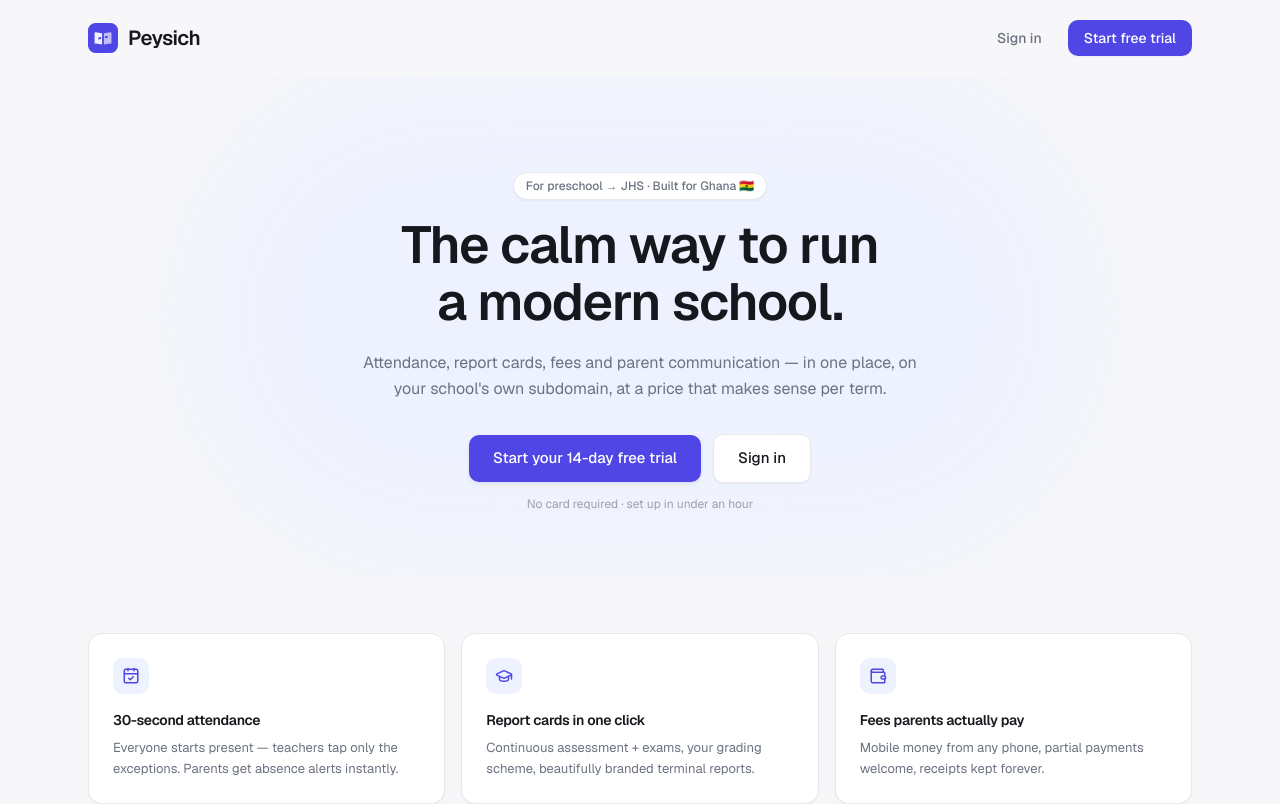
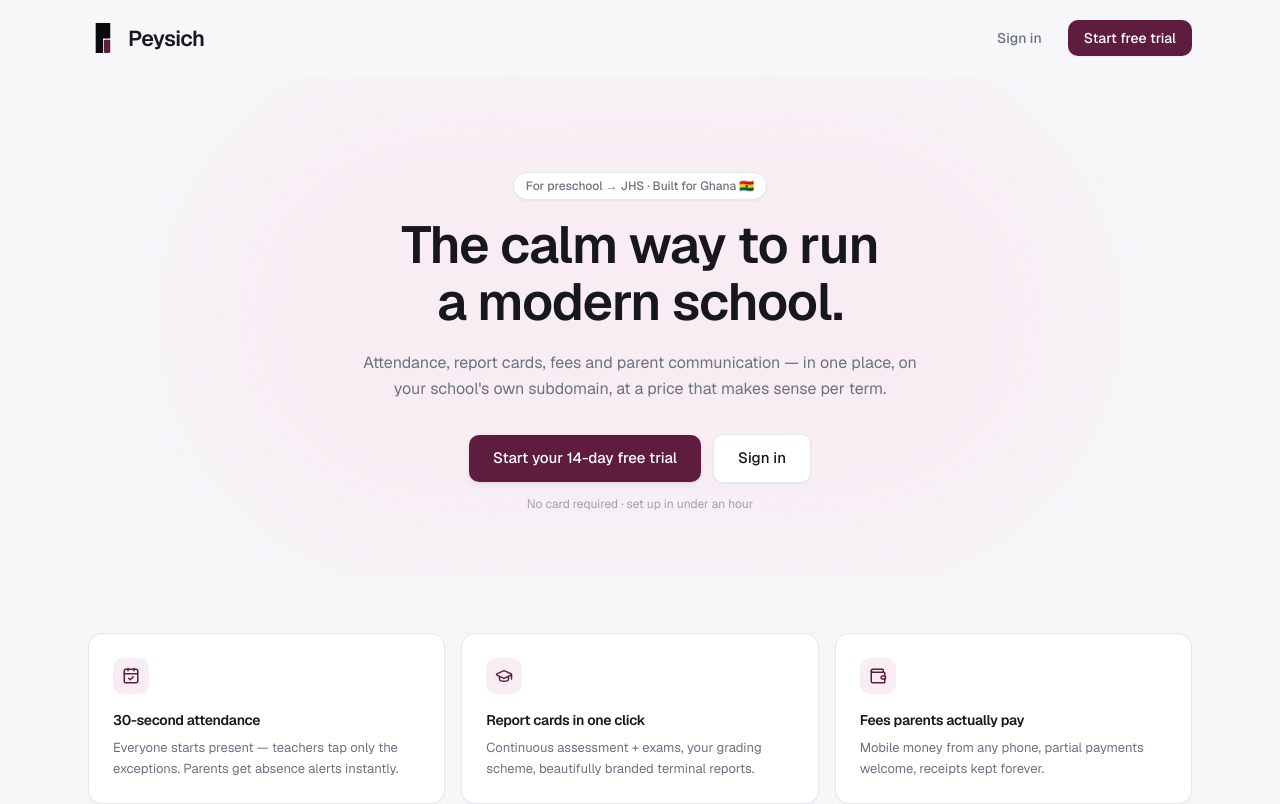
Before and after one commit to ElkanHub/Peysich, a Next.js app: page / in a window 1280 px wide. Shown: the top 804 px of the page. Built offline with nearby package versions, Linux system fonts and the light colour scheme.

Commit message:
Brand: official Peysich logo (block P + wine accent) as SVG in all placements; full palette rebrand to wine/plum-ink derived from the mark
Co-Authored-By: Claude Fable 5 <noreply@anthropic.com>
Claude-Session: https://claude.ai/code/session_01RTWeMXzuUk1eb2TUpopCid

```diff
--- a/src/app/globals.css
+++ b/src/app/globals.css
@@ -4,10 +4,10 @@
    One deliberate look: ink sidebar, paper canvas, hairline borders,
    a single confident accent. Swap the brand block to re-skin (logo colors). */
 :root {
-  /* brand — replace these three when the real logo lands */
-  --brand: #4f46e5;
-  --brand-strong: #4338ca;
-  --brand-soft: #eef2ff;
+  /* brand — from the Peysich logo (wine accent) */
+  --brand: #5e1d3e;
+  --brand-strong: #4a1730;
+  --brand-soft: #f7edf3;
 
   /* canvas */
   --background: #f7f7f9;
@@ -20,13 +20,13 @@
   --border: #e6e8ec;
   --border-strong: #d5d8de;
 
-  /* ink chrome (sidebar / topbars) */
-  --ink: #16192c;
-  --ink-2: #1e2238;
-  --ink-border: #2a2f4a;
-  --ink-text: #c9cde4;
+  /* ink chrome (sidebar / topbars) — plum-tinted near-black, from the logo */
+  --ink: #1a1218;
+  --ink-2: #251a23;
+  --ink-border: #362737;
+  --ink-text: #d8c9d4;
   --ink-text-strong: #ffffff;
-  --ink-active: #313866;
+  --ink-active: #45253c;
 
   /* semantics */
   --primary: var(--brand);
--- a/src/app/platform/layout.tsx
+++ b/src/app/platform/layout.tsx
@@ -13,7 +13,7 @@ export default async function PlatformLayout({ children }: { children: React.Rea
       <header className="sticky top-0 z-30 border-b border-ink-border bg-ink">
         <div className="mx-auto flex h-13 max-w-6xl items-center gap-6 px-6">
           <span className="flex items-center gap-2.5">
-            <LogoMark size={26} />
+            <LogoMark size={26} variant="light" />
             <span className="text-[13px] font-semibold text-ink-text-strong">Peysich Console</span>
           </span>
           <nav className="flex items-center gap-1 text-[13px]">
--- a/src/app/s/[school]/settings/page.tsx
+++ b/src/app/s/[school]/settings/page.tsx
@@ -107,7 +107,7 @@ export default async function Settings({ params }: { params: Promise<{ school: s
         <p className="text-sm text-muted-foreground">Used on report cards, invoices, receipts, emails and SMS.</p>
         <form action={saveBranding.bind(null, slug)} className="mt-3 grid grid-cols-2 gap-3">
           <Field label="Motto"><input name="motto" defaultValue={b.motto} className={inputCls} /></Field>
-          <Field label="Primary color"><input name="primaryColor" defaultValue={b.primaryColor} placeholder="#4338ca" className={inputCls} /></Field>
+          <Field label="Primary color"><input name="primaryColor" defaultValue={b.primaryColor} placeholder="#5E1D3E" className={inputCls} /></Field>
           <Field label="Address"><input name="address" defaultValue={b.address} className={inputCls} /></Field>
           <Field label="Phone"><input name="phone" defaultValue={b.phone} className={inputCls} /></Field>
           <Field label="Email"><input name="email" defaultValue={b.email} className={inputCls} /></Field>
--- a/src/app/s/[school]/students/[id]/report/[termId]/page.tsx
+++ b/src/app/s/[school]/students/[id]/report/[termId]/page.tsx
@@ -23,7 +23,7 @@ export default async function ReportCard({ params }: {
   const [t] = await db.select().from(terms).where(eq(terms.id, termId));
   const [y] = t ? await db.select().from(academicYears).where(eq(academicYears.id, t.yearId)) : [null];
   const b = school.branding;
-  const color = b.primaryColor || "#4338ca";
+  const color = b.primaryColor || "#5E1D3E";
 
   return (
     <div className="mx-auto max-w-2xl bg-white p-8 text-black print:p-0">
--- a/src/ui/logo.tsx
+++ b/src/ui/logo.tsx
@@ -1,13 +1,33 @@
-/** Peysich mark — PLACEHOLDER until the real logo SVG lands (then only this
- *  file and app/icon.svg change; every usage site stays put).
- *  Mark: an open book forming a rising step — education + growth. */
-export function LogoMark({ size = 28, className }: { size?: number; className?: string }) {
+/** Peysich brand mark — derived from the official logo: a block "P" with a
+ *  wine accent. `variant="light"` (white P) for dark surfaces, `variant="dark"`
+ *  (near-black P) for light surfaces; the wine block is constant.
+ *  Geometry traced from the source files (4096px masters, normalized ÷4). */
+const WINE = "#5E1D3E";
+
+export function LogoMark({ size = 28, variant = "dark", className }: {
+  size?: number; variant?: "light" | "dark"; className?: string;
+}) {
+  const p = variant === "light" ? "#FFFFFF" : "#0A0A0A";
   return (
-    <svg width={size} height={size} viewBox="0 0 32 32" fill="none" className={className} aria-hidden>
-      <rect width="32" height="32" rx="8" fill="var(--brand, #4f46e5)" />
-      <path d="M7 22.5V10.8c0-.6.5-1.1 1.1-1L15 11v12l-6.9-1.2c-.6-.1-1.1.1-1.1.7z" fill="#fff" opacity=".92" />
-      <path d="M25 22.5V10.8c0-.6-.5-1.1-1.1-1L17 11v12l6.9-1.2c.6-.1 1.1.1 1.1.7z" fill="#fff" opacity=".65" />
-      <path d="M11 15.5l3-.5v2l-3 .5v-2zm10-1.8l-3 .5v2l3-.5v-2z" fill="var(--brand, #4f46e5)" />
+    <svg width={size} height={size} viewBox="0 0 375 375" fill="none"
+      className={className} aria-hidden>
+      {/* P: top block + descending stem (sharp corners, as designed) */}
+      <path d="M96 0H278V193H188V375H96V0Z" fill={p} />
+      {/* wine accent block, aligned to the P's right edge and baseline */}
+      <rect x="198" y="209" width="80" height="166" rx="17" fill={WINE} />
+    </svg>
+  );
+}
+
+/** App-icon style: mark on a rounded ink tile (favicon, avatars, dark chrome). */
+export function LogoTile({ size = 28, className }: { size?: number; className?: string }) {
+  return (
+    <svg width={size} height={size} viewBox="0 0 512 512" fill="none" className={className} aria-hidden>
+      <rect width="512" height="512" rx="112" fill="#1A1218" />
+      <g transform="translate(100 68) scale(0.83)">
+        <path d="M96 0H278V193H188V375H96V0Z" fill="#FFFFFF" />
+        <rect x="198" y="209" width="80" height="166" rx="17" fill={WINE} />
+      </g>
     </svg>
   );
 }
@@ -15,9 +35,9 @@ export function LogoMark({ size = 28, className }: { size?: number; className?:
 export function LogoLockup({ size = 28, dark = false }: { size?: number; dark?: boolean }) {
   return (
     <span className="inline-flex items-center gap-2.5">
-      <LogoMark size={size} />
+      <LogoMark size={size} variant={dark ? "light" : "dark"} />
       <span className={`font-semibold tracking-tight ${dark ? "text-ink-text-strong" : "text-foreground"}`}
-        style={{ fontSize: size * 0.68 }}>
+        style={{ fontSize: size * 0.72 }}>
         Peysich
       </span>
     </span>
--- a/src/ui/nav.tsx
+++ b/src/ui/nav.tsx
@@ -55,7 +55,7 @@ function SidebarInner({ schoolName, role, userName, items, onNavigate }: {
   return (
     <div className="flex h-full flex-col bg-ink">
       <div className="flex items-center gap-2.5 border-b border-ink-border px-4 py-4">
-        <LogoMark size={30} />
+        <LogoMark size={30} variant="light" />
         <div className="min-w-0">
           <p className="truncate text-[13px] font-semibold leading-tight text-ink-text-strong">{schoolName}</p>
           <p className="text-[11px] text-ink-text/60">Peysich</p>
@@ -93,7 +93,7 @@ export function AppNav(props: { schoolName: string; role: string; userName: stri
           className="rounded-md p-1.5 text-ink-text hover:bg-ink-2">
           <Menu size={20} />
         </button>
-        <LogoMark size={24} />
+        <LogoMark size={24} variant="light" />
         <span className="truncate text-[13px] font-semibold text-ink-text-strong">{props.schoolName}</span>
       </div>
       {open && (
```
Also changed, not shown: src/app/icon.svg.
